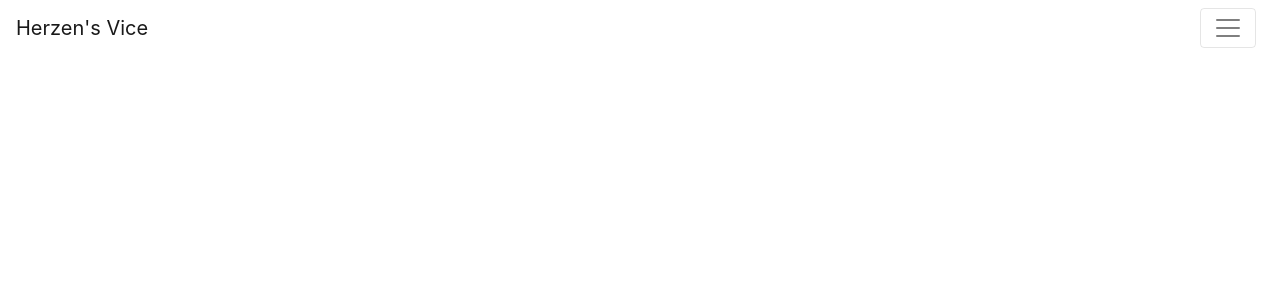
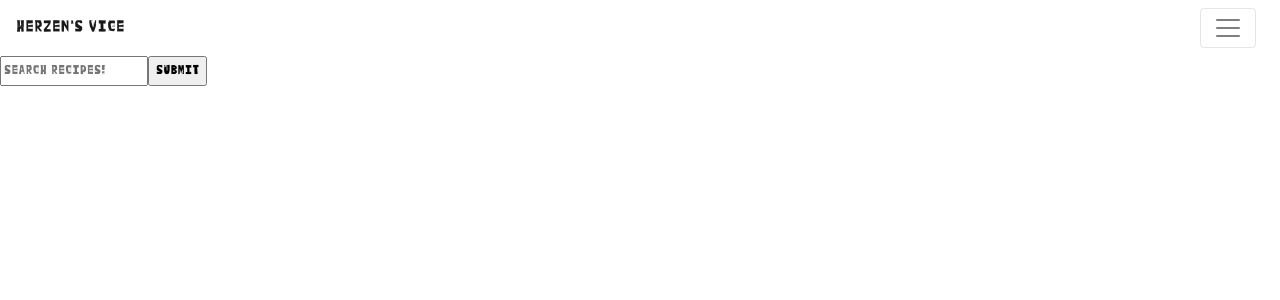
Before and after one commit to Herzenpolo/beer-mapping, a React (Create React App) app: page /recipes in a window 1280 px wide. Shown: the top 300 px of the page. Built offline with nearby package versions, Linux system fonts and the light colour scheme; no server answers.

Commit message:
font changes

```diff
--- a/src/App.css
+++ b/src/App.css
@@ -22,6 +22,7 @@
   justify-content: center;
   font-size: calc(10px + 2vmin);
   color: white;
+
 }
 
 .App-link {
@@ -44,3 +45,7 @@
 .beer-pic {
   width: 100px
 }
+
+body {
+  font-family: 'MyFont' !important
+}
--- a/src/App.js
+++ b/src/App.js
@@ -5,24 +5,23 @@ import Beers from "./components/beers";
 import Gallery from "./components/gallery";
 import Header from "./components/header";
 import { Switch, Route } from "react-router-dom";
-import Cocktails from './components/cocktails'
-import Recipes from './components/recipes'
-import Home from './components/home'
-import BeersDetails from './components/BeersDetail'
+import Cocktails from "./components/cocktails";
+import Recipes from "./components/recipes";
+import Home from "./components/home";
+import BeersDetails from "./components/BeersDetail";
+import './Reich/reich.ttf'
 
 let punkUrl = "https://api.punkapi.com/v2/beers";
-
 
 let pexelsUrl = "https://api.pexels.com/v1/search";
 let pexelsKey = "563492ad6f917000010000011dba69a3f6f04f64934d141744e85366";
 
-
 // let cocktailUrl = 'https://www.thecocktaildb.com/api/json/v1/1/search.php?s=ma'
 // let cocktailKey = '1'
 
-let emamUrl = 'https://api.edamam.com/search'
-let emamKey = '822cb20fa26d9dc7add797be8364c7d7'
-let emamAppId = '5ee788d0'
+let emamUrl = "https://api.edamam.com/search";
+let emamKey = "822cb20fa26d9dc7add797be8364c7d7";
+let emamAppId = "5ee788d0";
 
 class App extends Component {
   state = {
@@ -32,16 +31,17 @@ class App extends Component {
     // consktailQuery: '',
     imgSrc: [],
     imgSearch: "duck",
-    recipeQuery: "chicken"
+    recipeQuery: "Brisket",
+    recipes: [],
   };
 
   componentDidMount = () => {
     Axios.get(punkUrl, {
-      params : {
-
-      }
+      params: {},
     })
-      .then((res) => this.setState({allBeers:res.data, filteredBeers:res.data}))
+      .then((res) =>
+        this.setState({ allBeers: res.data, filteredBeers: res.data })
+      )
       .catch((err) => console.log(err));
 
     Axios.get(pexelsUrl, {
@@ -63,29 +63,26 @@ class App extends Component {
       params: {
         q: this.state.recipeQuery,
         app_id: emamAppId,
-          app_key: emamKey
-        }
+        app_key: emamKey,
+      },
     })
-      .then((res4) => console.log(res4.data))
+      .then((res4) => this.setState({recipes:res4.data}))
       .catch((err4) => console.log(err4))
-
   };
 
   beerSearch = (e) => {
-    let beers = [...this.state.allBeers]
+    let beers = [...this.state.allBeers];
     let beersArr = beers.filter((eachBeer) => {
-      return eachBeer.name.toLowerCase().includes(e.target.value.toLowerCase())
-    })
-    console.log(this.state.allBeers)
-    this.setState({filteredBeers:beersArr})
-  }
+      return eachBeer.name.toLowerCase().includes(e.target.value.toLowerCase());
+    });
+    console.log(this.state.allBeers);
+    this.setState({ filteredBeers: beersArr });
+  };
 
   render() {
-    console.log(this.state)
+    console.log(this.state);
     return (
-
       <div>
-
         <Header />
 
         <Switch>
@@ -93,35 +90,44 @@ class App extends Component {
             exact
             path="/"
             render={(props) => (
-              <Home {...props} beers = {this.state.filteredBeers}/>
+              <Home {...props} beers={this.state.filteredBeers} />
             )}
           />
           <Route
             exact
             path="/Beer-Look-Up"
             render={(props) => (
-              <Beers {...props} beers = {this.state.filteredBeers} beerSearch = {this.beerSearch}/>
+              <Beers
+                {...props}
+                beers={this.state.filteredBeers}
+                beerSearch={this.beerSearch}
+              />
             )}
           />
           <Route
             exact
             path="/Beer/:id"
             render={(props) => (
-              <BeersDetails {...props} beers = {this.state.filteredBeers} beerSearch = {this.beerSearch}/>
+              <BeersDetails
+                {...props}
+                beers={this.state.filteredBeers}
+                beerSearch={this.beerSearch}
+                emamUrl={this.emamUrl}
+                emamAppId={this.emamAppId}
+                emamKey={this.emamKey}
+              />
             )}
           />
           <Route
             exact
             path="/Cocktail-Recipes"
-            render={(props) => (
-              <Cocktails {...props} />
-            )}
+            render={(props) => <Cocktails {...props} />}
           />
           <Route
             exact
             path="/recipes"
             render={(props) => (
-              <Recipes {...props} recipeQuery = {this.state.recipeQuery}/>
+              <Recipes {...props} recipeQuery={this.state.recipeQuery} recipes = {this.state.recipes}/>
             )}
           />
         </Switch>
--- a/src/components/recipes.js
+++ b/src/components/recipes.js
@@ -1,13 +1,47 @@
-import React, { Component } from 'react';
+import React, { Component } from "react";
+import Axios from "axios";
+
+let emamUrl = "https://api.edamam.com/search";
+let emamKey = "822cb20fa26d9dc7add797be8364c7d7";
+let emamAppId = "5ee788d0";
 
 class Recipes extends Component {
-    render() {
-        return (
-            <div>
+  state = {
+    recipes: [],
+    q: "",
+  };
 
-            </div>
-        );
-    }
+  recipeSearch = (e) => {
+    e.preventDefault();
+    Axios.get(emamUrl, {
+      q: this.state.q,
+      app_id: emamAppId,
+      app_key: emamKey,
+    })
+      .then((res) => this.setState({ recipes: res.data.drinks }))
+      .catch((err) => console.log(err));
+  };
+
+  newQuery = (e) => {
+    let recipeQuery = e.target.value;
+    this.setState({ q: recipeQuery });
+  };
+
+  render() {
+    console.log(this.state);
+    return (
+      <div>
+        <form onSubmit={this.recipeSearch}>
+          <input
+            type="text"
+            placeholder="Search Recipes!"
+            onChange={(e) => this.newQuery(e)}
+          />
+          <input type="submit" />
+        </form>
+      </div>
+    );
+  }
 }
 
 export default Recipes;
--- a/src/index.css
+++ b/src/index.css
@@ -8,6 +8,11 @@ body {
 }
 
 code {
-  font-family: source-code-pro, Menlo, Monaco, Consolas, 'Courier New',
+  font-family: 'Segoe UI', Tahoma, Geneva, Verdana, sans-serif,
     monospace;
 }
+
+@font-face {
+  font-family: 'MyFont';
+  src: local('MyFont'), url('./Reich/reich.ttf');
+}
--- a/src/index.js
+++ b/src/index.js
@@ -5,6 +5,7 @@ import App from './App';
 import * as serviceWorker from './serviceWorker';
 import { BrowserRouter as Router} from 'react-router-dom'
 import 'bootstrap/dist/css/bootstrap.min.css'
+import './Reich/reich.ttf'
 
 ReactDOM.render(
   <Router>
```
Also changed, not shown: src/components/BeersDetail.js (+22 -7 lines), src/Reich/reich.ttf (added). Lines whose indentation alone changed are shown as unchanged.
